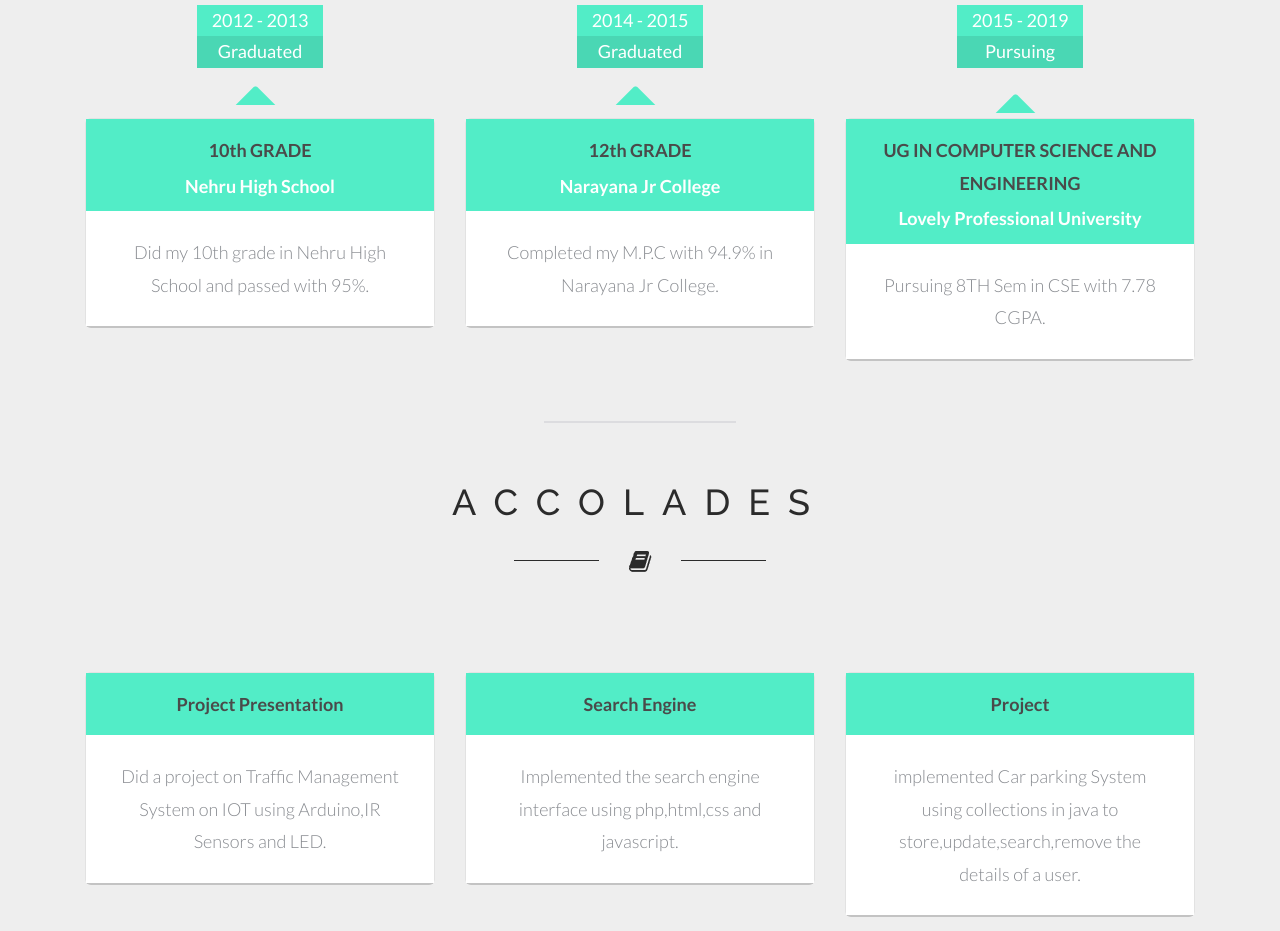
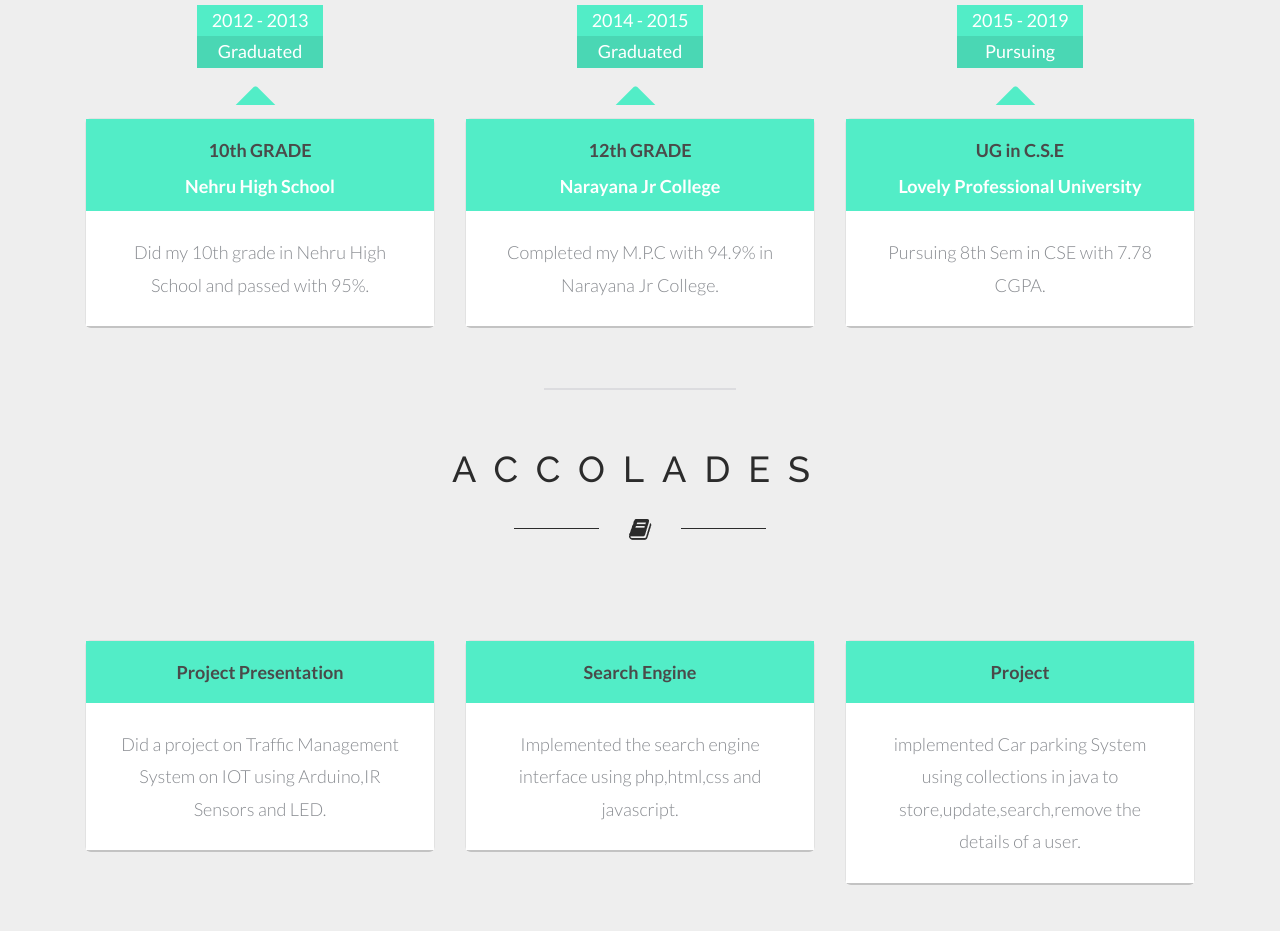
Before and after one commit to Shashidhar1998/Shashidhar1998.github.io, a plain HTML site: page index.html in a window 1280 px wide. Shown: the part 1140-2071 px from the top of the page. Drawn offline with Linux system fonts and the light colour scheme.

Commit message:
Update index.html

```diff
--- a/index.html
+++ b/index.html
@@ -85,11 +85,11 @@ border-radius: 50%;
 				<img src="images/arrow.png" alt=""/>
 				<div class="edu-border">
 					<div class="edu-grid-master">
-						<h3>UG IN COMPUTER SCIENCE AND ENGINEERING</h3>
+						<h3>UG in C.S.E</h3>
 						<h4>Lovely Professional University</h4>
 					</div>
 					<div class="edu-grid-info">
-						<h5>Pursuing 8TH Sem in CSE with 7.78 CGPA.</h5>
+						<h5>Pursuing 8th Sem in CSE with 7.78 CGPA.</h5>
 					</div>
 				</div>
 			</div>
```
